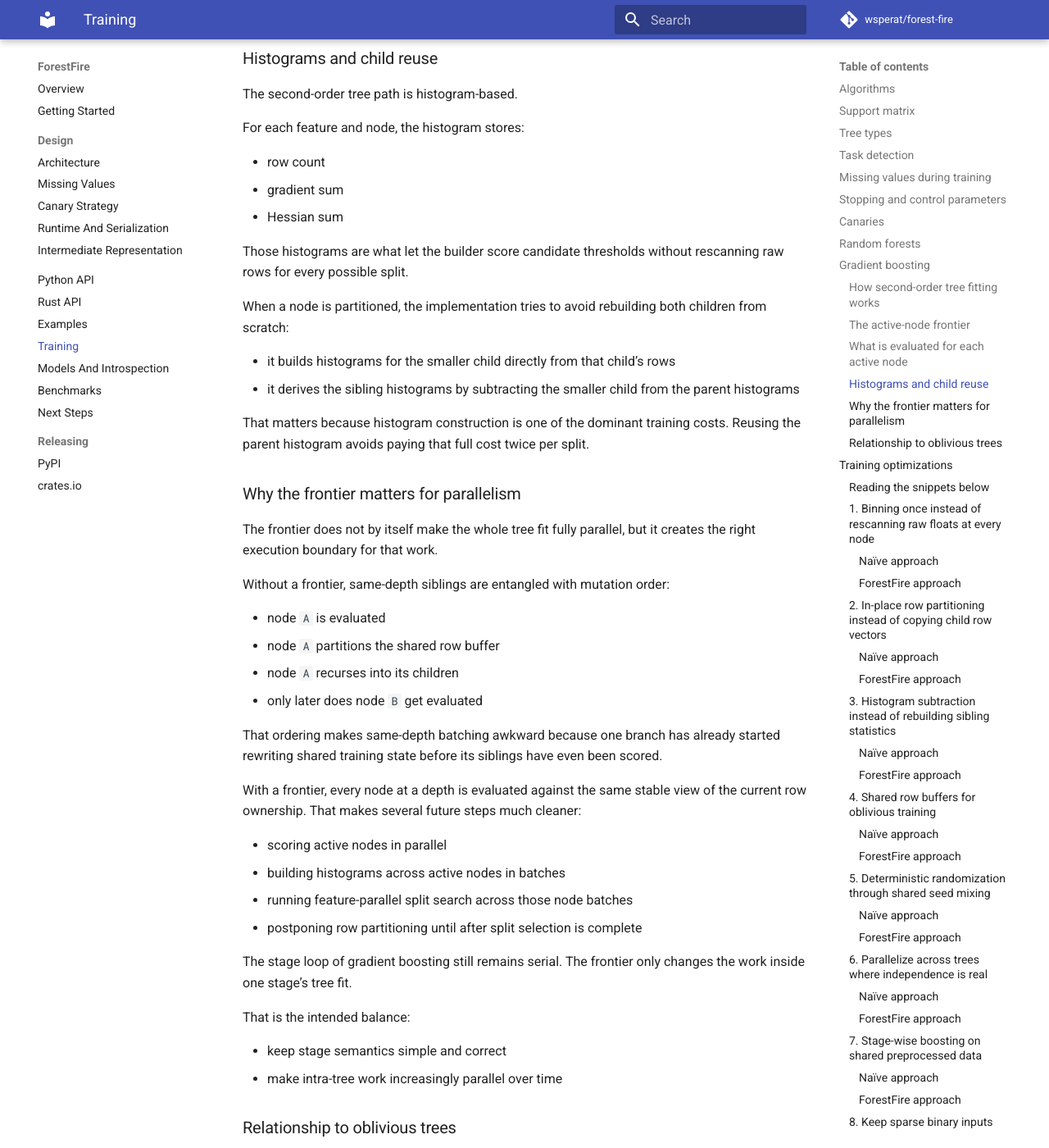
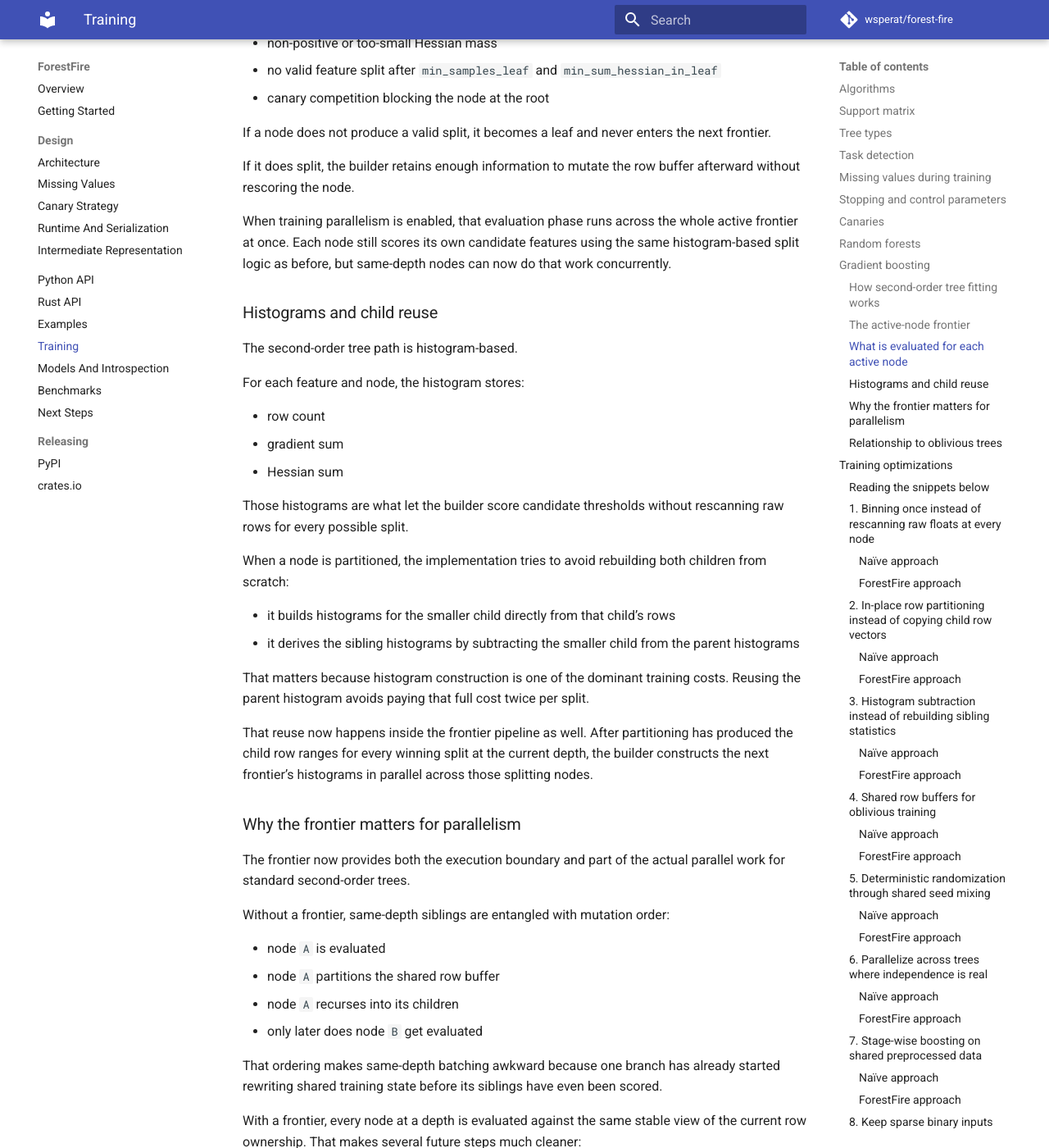
Before and after one commit to wsperat/forest-fire, an MkDocs documentation site: the page built from docs/training.md, in a window 1280 px wide and 1400 px high, scrolled down 9682 px. Shown: the whole window at 82% size. Built offline with MkDocs 1.6.1 and Material for MkDocs 9.7.7, drawn with Linux system fonts in a browser that asks for light colours; comment, search, counter and statistics services are not loaded; some of the changed text lies outside the part shown.

Commit message:
update docs

```diff
--- a/docs/training.md
+++ b/docs/training.md
@@ -319,6 +319,17 @@ That separation is the architectural point of the frontier:
   occupy contiguous ranges"
 - child creation is "record those new ranges as the next active frontier"
 
+The standard second-order path now uses that boundary in three explicit phases
+for each depth:
+
+1. evaluate the current frontier in parallel
+2. partition row ranges for the nodes that actually split
+3. build child histograms for the next frontier in parallel
+
+That means the frontier is no longer only a structural preparation for future
+parallelism. It is now the execution model used by the standard second-order
+builder.
+
 ### What is evaluated for each active node
 
 For every active node, the builder computes:
@@ -346,6 +357,11 @@ the next frontier.
 If it does split, the builder retains enough information to mutate the row
 buffer afterward without rescoring the node.
 
+When training parallelism is enabled, that evaluation phase runs across the
+whole active frontier at once. Each node still scores its own candidate
+features using the same histogram-based split logic as before, but same-depth
+nodes can now do that work concurrently.
+
 ### Histograms and child reuse
 
 The second-order tree path is histogram-based.
@@ -370,10 +386,15 @@ That matters because histogram construction is one of the dominant training
 costs. Reusing the parent histogram avoids paying that full cost twice per
 split.
 
+That reuse now happens inside the frontier pipeline as well. After partitioning
+has produced the child row ranges for every winning split at the current depth,
+the builder constructs the next frontier’s histograms in parallel across those
+splitting nodes.
+
 ### Why the frontier matters for parallelism
 
-The frontier does not by itself make the whole tree fit fully parallel, but it
-creates the right execution boundary for that work.
+The frontier now provides both the execution boundary and part of the actual
+parallel work for standard second-order trees.
 
 Without a frontier, same-depth siblings are entangled with mutation order:
 
@@ -390,8 +411,9 @@ With a frontier, every node at a depth is evaluated against the same stable
 view of the current row ownership. That makes several future steps much cleaner:
 
 - scoring active nodes in parallel
-- building histograms across active nodes in batches
-- running feature-parallel split search across those node batches
+- feature-parallel split search inside each node evaluation
+- building child histograms across splitting nodes in parallel after
+  partitioning
 - postponing row partitioning until after split selection is complete
 
 The stage loop of gradient boosting still remains serial. The frontier only
@@ -434,8 +456,9 @@ ForestFire training is optimized around a compact binned core and shared row-ind
 - oblivious split scoring reuses cached per-leaf counts or `sum`/`sum_sq`
 - random forests parallelize across trees while limiting intra-tree parallelism
 - standard second-order CART/randomized trees now grow through a level-wise
-  active-node frontier, so one depth can be evaluated before any node at that
-  depth mutates the shared row-index buffer
+  active-node frontier, with parallel frontier evaluation, feature-parallel
+  split scoring, and parallel child-histogram construction separated from the
+  later row-buffer mutation step
 - binary sparse inputs stay sparse through training and inference
 - classifier, regressor, and second-order tree builders now share the same core
   histogram/partitioning/randomization helpers instead of carrying separate
```
Also changed, not shown: docs/next-steps.md (+12 -4 lines).
